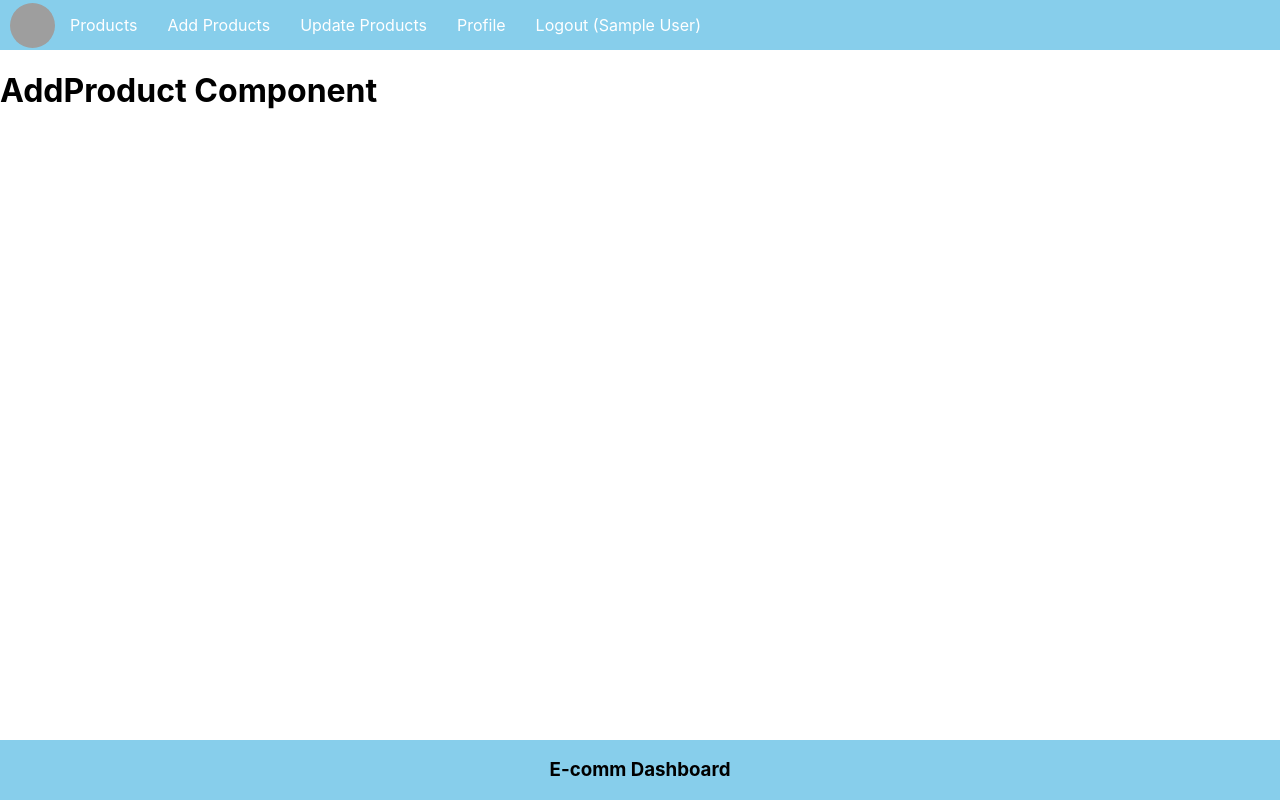
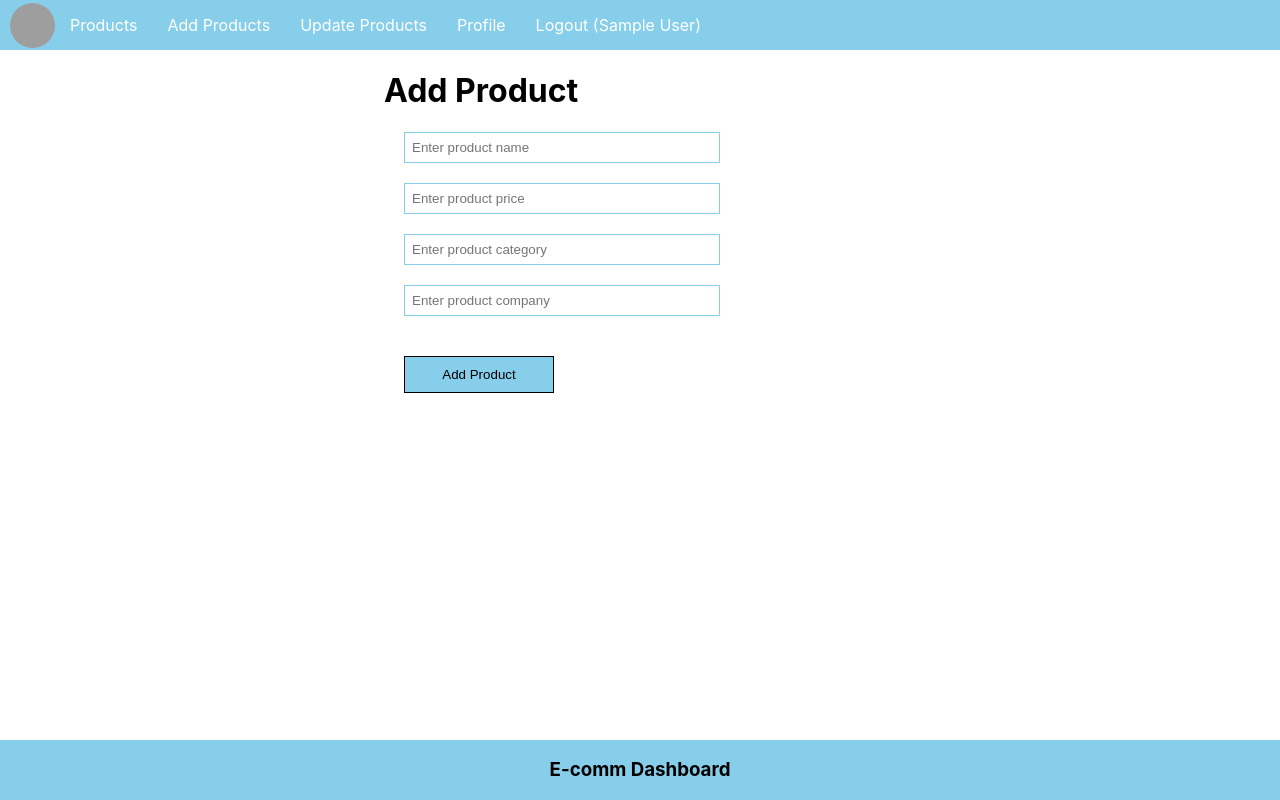
Before and after one commit to anil-sidhu/e-dashboard-front-end, a React (Create React App) app: page /add in a window 1280 px wide. Built offline with nearby package versions, Linux system fonts and the light colour scheme; sample sign-in values are in the browser's storage; grey boxes are pictures that could not be loaded.

Commit message:
done with add componentUI

```diff
--- a/src/App.css
+++ b/src/App.css
@@ -48,7 +48,7 @@
   color: #61dafb;
 }
 
-.register{
+.register, .product{
   margin-left: 30%;
 }
 .login{
--- a/src/App.js
+++ b/src/App.js
@@ -5,6 +5,7 @@
 import SignUp from './components/SignUp';
 import PrivateComponent from './components/PrivateComponent'
 import Login from './components/Login'
+import AddProduct from './components/AddProduct';
 function App() {
   return (
     <div className="App">
@@ -13,7 +14,7 @@
      <Routes>
        <Route element={<PrivateComponent />}>
        <Route path="/" element={<h1>Product Component</h1>} />
-       <Route path="/add" element={<h1> AddProduct Component</h1>} />
+       <Route path="/add" element={<AddProduct />} />
        <Route path="/update" element={<h1>Update Product Component</h1>} />
        <Route path="/logout" element={<h1> Logout Component</h1>} />
        <Route path="/profile" element={<h1>Profile Component</h1>} />
--- /dev/null
+++ b/src/components/AddProduct.js
@@ -0,0 +1,31 @@
+import React from 'react';
+
+const AddProduct = () => {
+    const [name, setName] = React.useState('');
+    const [price, setPrice] = React.useState('');
+    const [category, setCategory] = React.useState('');
+    const [company, setCompnay] = React.useState('');
+    const addProduct = () => {
+        console.warn(name, price, category, company);
+    }
+    return (
+        <div className='product'>
+            <h1>Add Product</h1>
+            <input type="text" placeholder='Enter product name' className='inputBox'
+                value={name} onChange={(e) => { setName(e.target.value) }}
+            />
+            <input type="text" placeholder='Enter product price' className='inputBox'
+                value={price} onChange={(e) => { setPrice(e.target.value) }}
+            />
+            <input type="text" placeholder='Enter product category' className='inputBox'
+                value={category} onChange={(e) => { setCategory(e.target.value) }}
+            />
+            <input type="text" placeholder='Enter product company' className='inputBox'
+                value={company} onChange={(e) => { setCompnay(e.target.value) }}
+            />
+            <button onClick={addProduct} className='appButton'>Add Product</button>
+        </div>
+    )
+}
+
+export default AddProduct;
```
